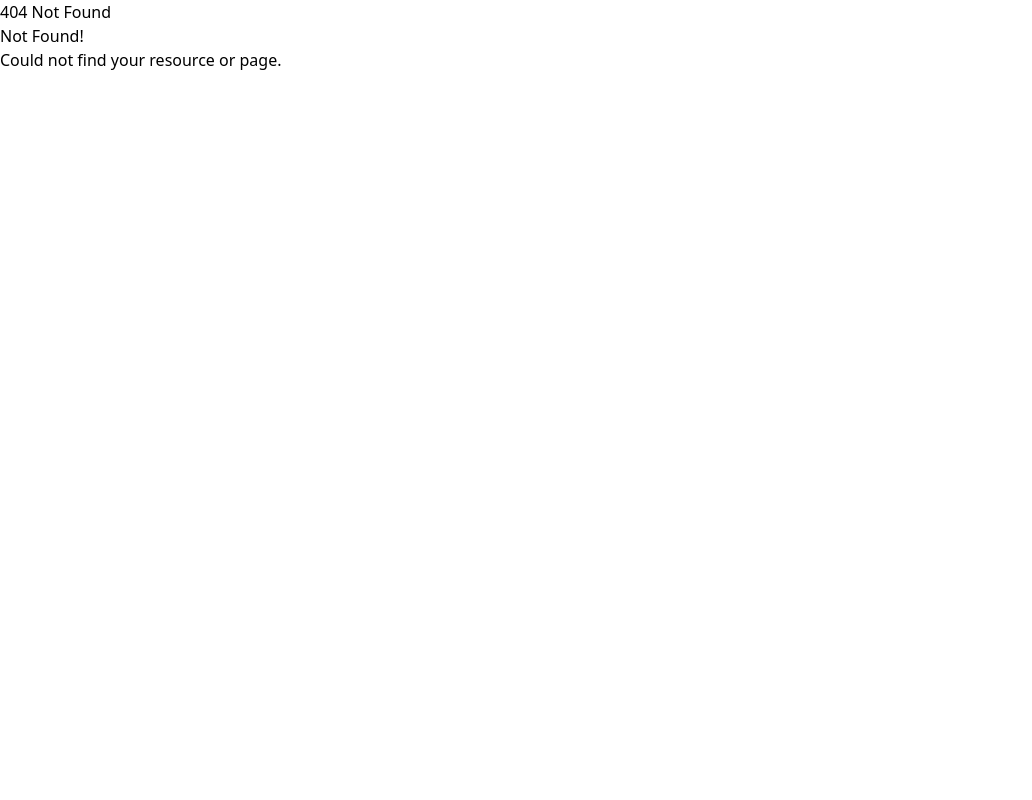
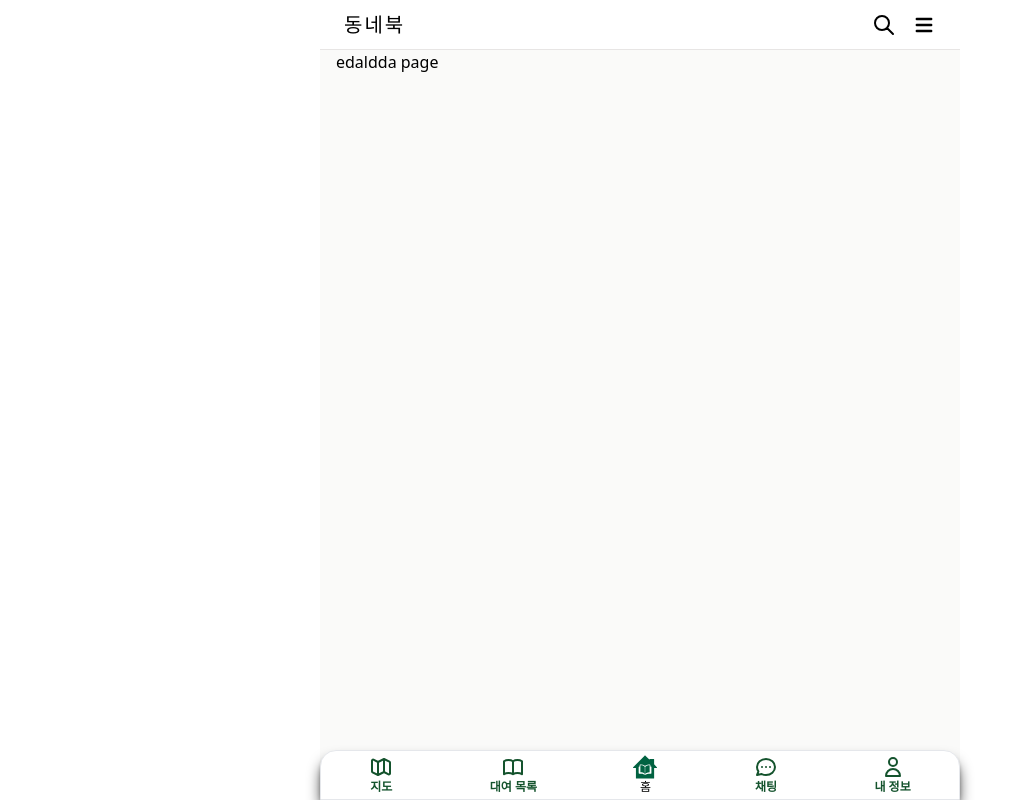
Before and after one commit to Withlaw/dnb, a React (Vite) app: page /books/test1 in a window 1280 px wide. Before the commit this address had no page. Shown: the whole page, without its empty margins (0-1032 px from the left). Built offline with nearby package versions, Linux system fonts and the light colour scheme.

Commit message:
init: book detail page 생성

```diff
--- a/src/App.tsx
+++ b/src/App.tsx
@@ -5,6 +5,7 @@ import {
 	createBrowserRouter,
 } from 'react-router-dom';
 
+import BookDetailPage from '@/pages/book-detail.tsx';
 import BooksPage from '@/pages/books.tsx';
 import ErrorPage from '@/pages/error.tsx';
 import RootLayout from '@/ui/layout-root.tsx';
@@ -21,6 +22,10 @@ const routes: RouteObject[] = [
 			{
 				path: 'books',
 				element: <BooksPage />,
+			},
+			{
+				path: 'books/:bookId',
+				element: <BookDetailPage />,
 			},
 		],
 	},
--- /dev/null
+++ b/src/pages/book-detail.tsx
@@ -0,0 +1,9 @@
+const BookDetailPage = () => {
+	return (
+		<>
+			<h1>edaldda page</h1>
+		</>
+	);
+};
+
+export default BookDetailPage;
--- a/src/pages/books.tsx
+++ b/src/pages/books.tsx
@@ -1,3 +1,5 @@
+import { Link } from 'react-router-dom';
+
 type BooksPreview = {
 	id: string;
 	title: string;
@@ -92,7 +94,8 @@ const BooksPage = () => {
 				<ul className="flex w-full flex-col flex-nowrap items-center sm:grid sm:grid-cols-2 sm:gap-3">
 					{dummy.map(book => {
 						return (
-							<li className="border-back group my-1 flex w-full justify-between rounded-xl border border-solid border-stone-200 p-4 shadow-md  hover:cursor-pointer hover:shadow-2xl">
+							<li className="group my-1 w-full rounded-xl border border-solid border-stone-200 p-4 shadow-md hover:cursor-pointer hover:shadow-2xl">
+								<Link to="test1" className=" flex justify-between">
 									<figure className="flex-none">
 										<img
 											className="h-44 w-32 group-hover:scale-110 sm:h-32 sm:w-24"
@@ -117,6 +120,7 @@ const BooksPage = () => {
 											<h4>{book.status}</h4>
 										</div>
 									</div>
+								</Link>
 							</li>
 						);
 					})}
```
Lines whose indentation alone changed are shown as unchanged.
